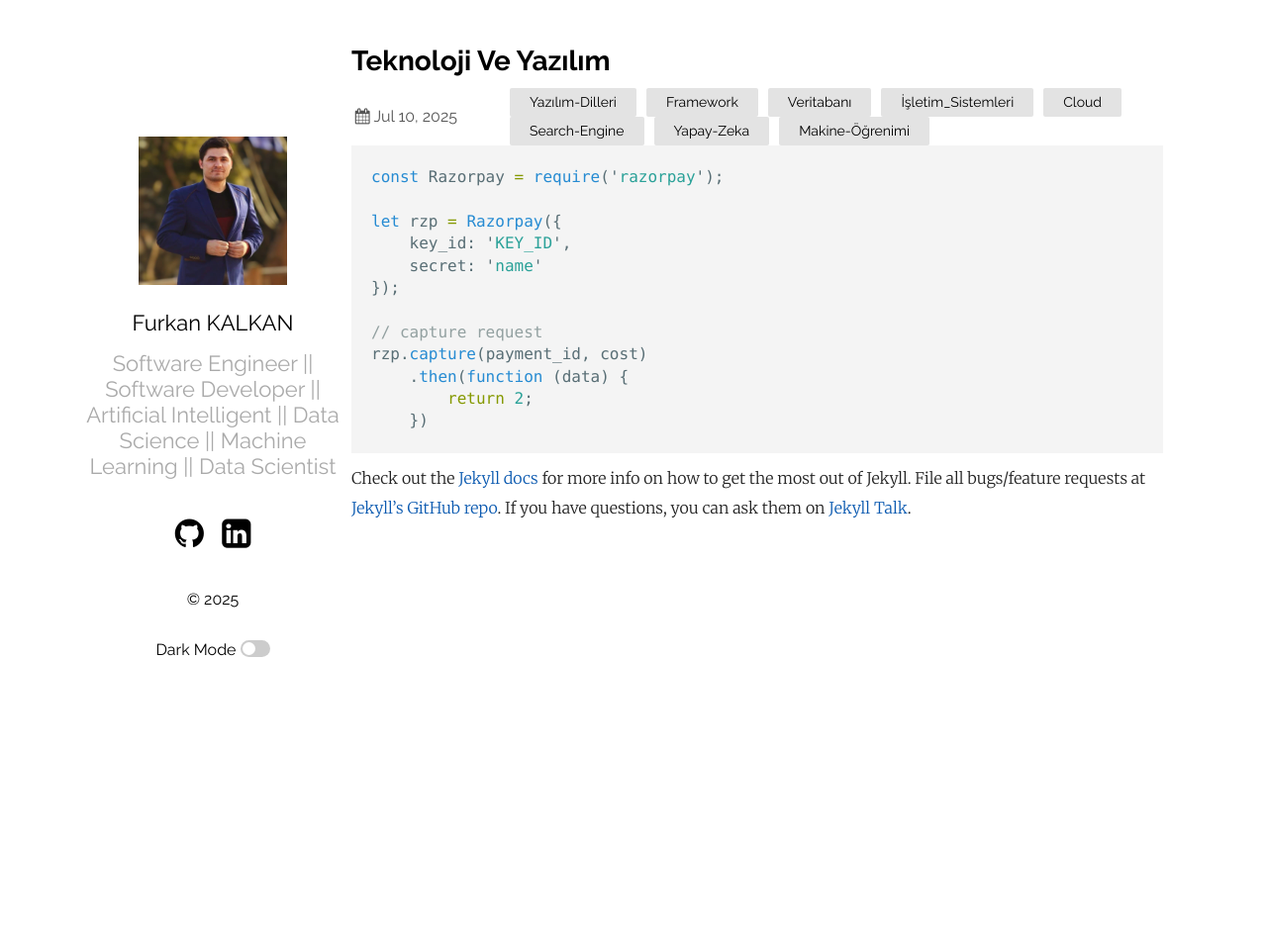
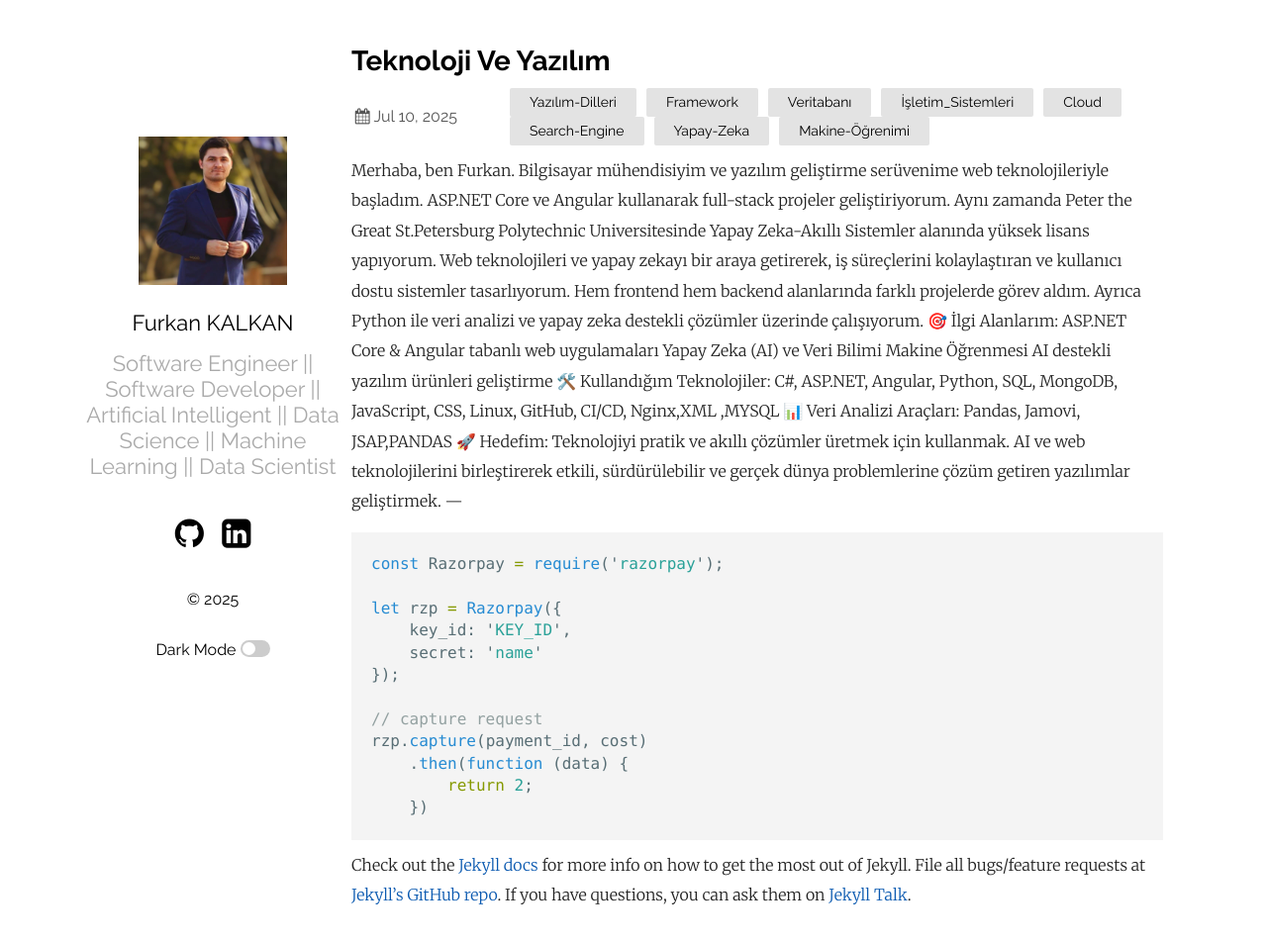
Before and after one commit to Furkan9534/furkan9534.github.io, a Jekyll site: the page built from _posts/2019-03-23-welcome-to-jekyll.markdown, in a window 1280 px wide and 965 px high. Shown: the top 953 px of the window at 99% size. Built offline with Jekyll 4.4.1, drawn with Linux system fonts in a browser that asks for light colours.

Commit message:
Update 2019-03-23-welcome-to-jekyll.markdown

````diff
--- a/_posts/2019-03-23-welcome-to-jekyll.markdown
+++ b/_posts/2019-03-23-welcome-to-jekyll.markdown
@@ -4,7 +4,22 @@ date:   2025-07-10 21:03:36 +0530
 title:  "Teknoloji Ve Yazılım"
 categories: Yazılım-Dilleri Framework Veritabanı İşletim_Sistemleri Cloud Search-Engine Yapay-Zeka Makine-Öğrenimi
 ---
-
+Merhaba, ben Furkan. Bilgisayar mühendisiyim ve yazılım geliştirme serüvenime web teknolojileriyle başladım.
+ASP.NET Core ve Angular kullanarak full-stack projeler geliştiriyorum. Aynı zamanda Peter the Great St.Petersburg Polytechnic Universitesinde Yapay Zeka-Akıllı Sistemler alanında yüksek lisans yapıyorum.
+Web teknolojileri ve yapay zekayı bir araya getirerek, iş süreçlerini kolaylaştıran ve kullanıcı dostu sistemler tasarlıyorum.
+Hem frontend hem backend alanlarında farklı projelerde görev aldım. Ayrıca Python ile veri analizi ve yapay zeka destekli çözümler üzerinde çalışıyorum.
+🎯 İlgi Alanlarım:
+ASP.NET Core & Angular tabanlı web uygulamaları
+Yapay Zeka (AI) ve Veri Bilimi
+Makine Öğrenmesi
+AI destekli yazılım ürünleri geliştirme
+🛠️ Kullandığım Teknolojiler:
+C#, ASP.NET, Angular, Python, SQL, MongoDB, JavaScript, CSS, Linux, GitHub, CI/CD, Nginx,XML ,MYSQL
+📊 Veri Analizi Araçları:
+Pandas, Jamovi, JSAP,PANDAS
+🚀 Hedefim:
+Teknolojiyi pratik ve akıllı çözümler üretmek için kullanmak. AI ve web teknolojilerini birleştirerek etkili, sürdürülebilir ve gerçek dünya problemlerine çözüm getiren yazılımlar geliştirmek.
+---
 ```javascript
 const Razorpay = require('razorpay');
 
````
